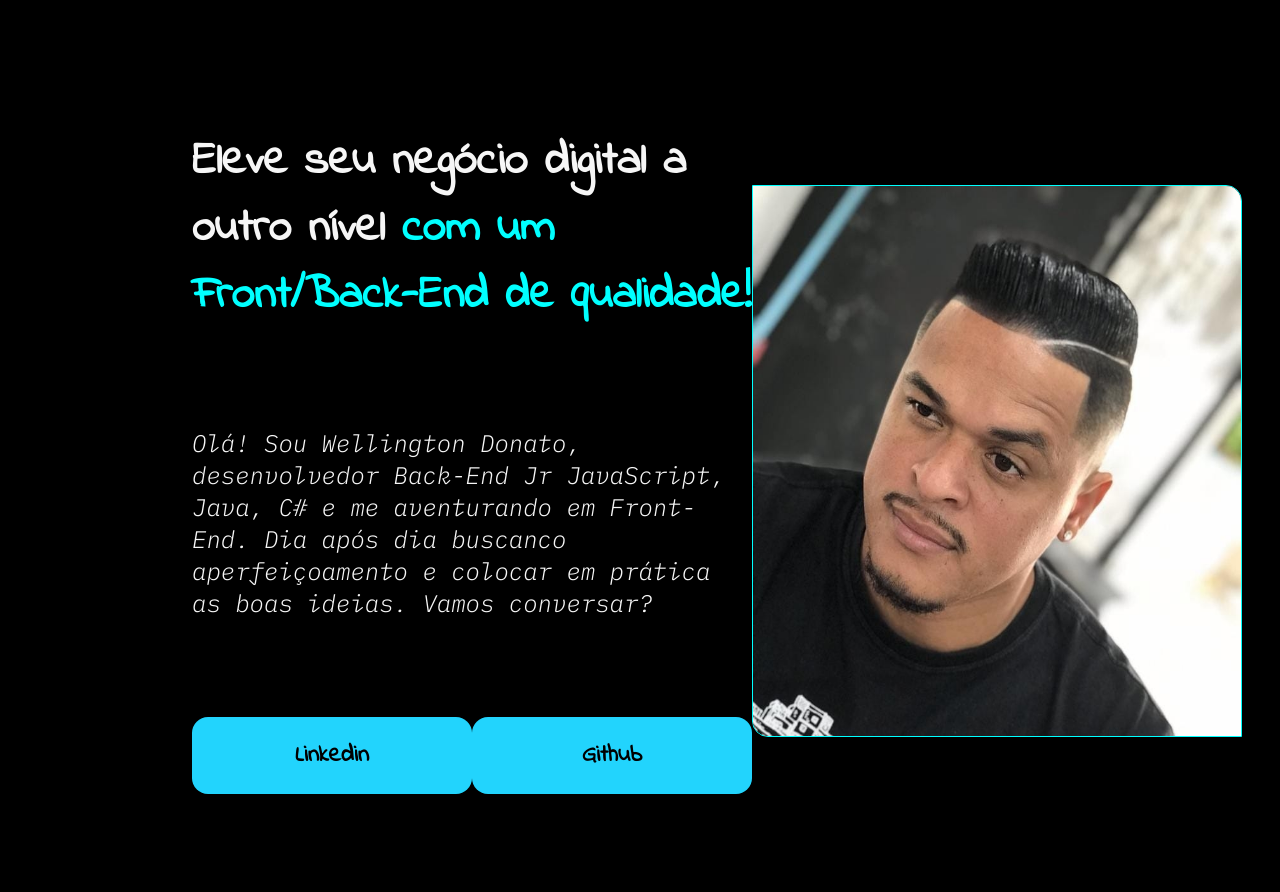
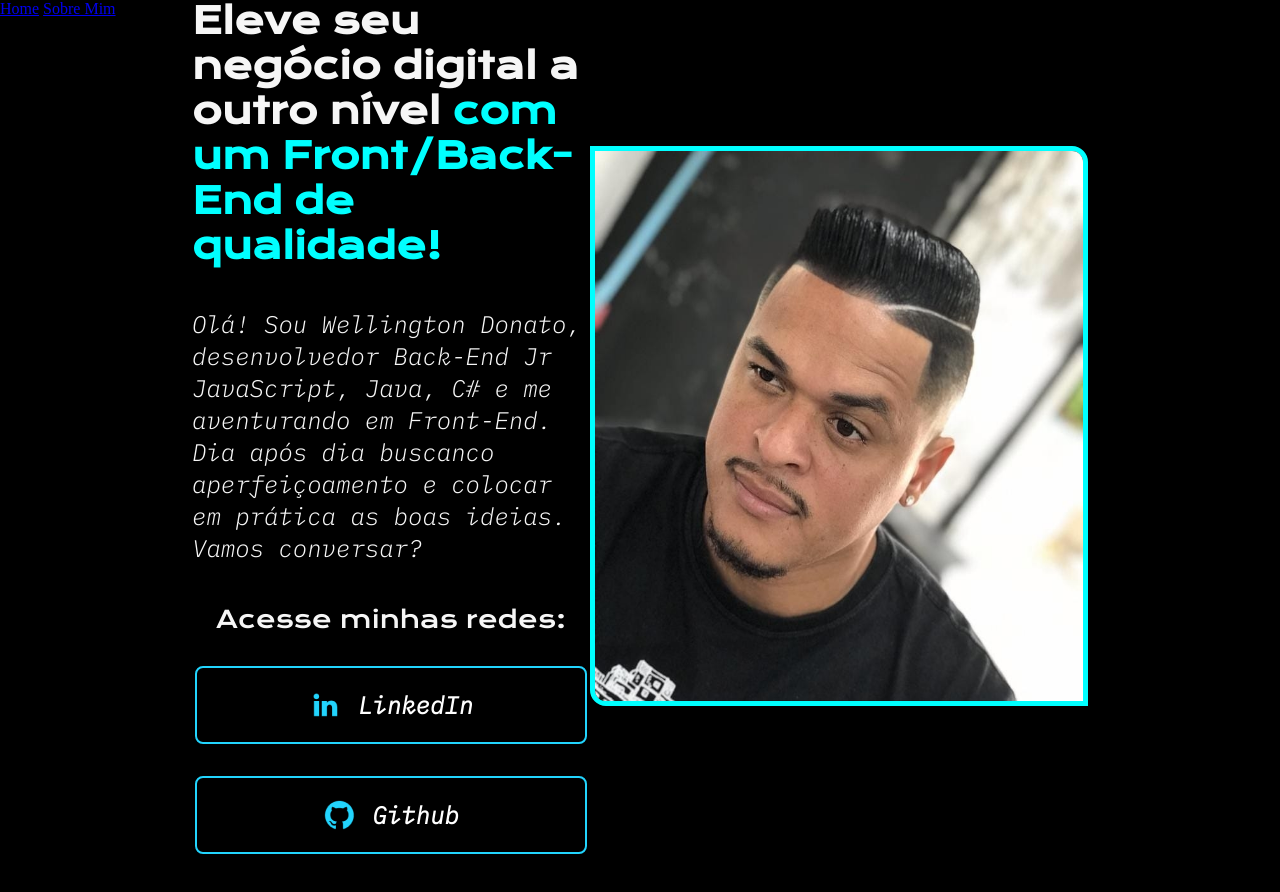
Before and after one commit to donatowr/Portif-lio_Alura, a plain HTML site: page index.html in a window 1280 px wide. After the commit the page ends 854 px from the top, so only its background shows below. Drawn offline with nearby package versions, Linux system fonts and the light colour scheme.

Commit message:
refatoração

```diff
--- a/index.html
+++ b/index.html
@@ -12,30 +12,45 @@
     <link rel="preconnect" href="https://fonts.googleapis.com">
     <link rel="preconnect" href="https://fonts.gstatic.com" crossorigin>
     <link href="https://fonts.googleapis.com/css2?family=Indie+Flower&display=swap" rel="stylesheet">
+    <link rel="preconnect" href="https://fonts.googleapis.com">
+    <link rel="preconnect" href="https://fonts.gstatic.com" crossorigin>
+    <link href="https://fonts.googleapis.com/css2?family=Krona+One&display=swap" rel="stylesheet">
     <title>Portifólio</title>
 </head>
 
 <body>
     <header>
-
+        <a href="index.html">Home</a>
+        <a href="Sobre.html">Sobre Mim</a>
     </header>
     <main class="apresentacao">
         <section class="apresentacao_conteudo">
-            <h1 class="apresentacao_titulo">Eleve seu negócio digital a outro nível <strong class="destaque-titulo"> com um Front/Back-End de
-                    qualidade!</strong></h1><br>
-            <p class="apresentacao_paragrafo">Olá! Sou Wellington Donato, desenvolvedor Back-End Jr JavaScript, Java, C# e me aventurando em Front-End.
-                Dia após dia buscanco aperfeiçoamento e colocar em prática as boas ideias. Vamos conversar?</p><br>
+
+            <h1 class="apresentacao_titulo">Eleve seu negócio digital a outro nível <strong class="destaque-titulo"> com
+                    um Front/Back-End de
+                    qualidade!</strong></h1>
+            <p class="apresentacao_paragrafo">Olá! Sou Wellington Donato, desenvolvedor Back-End Jr JavaScript, Java, C#
+                e me aventurando em Front-End.
+                Dia após dia buscanco aperfeiçoamento e colocar em prática as boas ideias. Vamos conversar?</p>
             <div class="apresentacao_links">
-     <a class="link" href="https://linkedin.com/in/dev-donato/">Linkedin</a>
-     <a class="link" href="https://github.com/donatowr">Github</a>
+                <h2 class="apresentacao_subtitulo">Acesse minhas redes:</h2>
+                <a class="link" href="https://linkedin.com/in/dev-donato/">
+                   <img src="./Assets-aula2-curso3-html-e-css-main/assets/linkedin.png" alt="" srcset="">
+                    LinkedIn
+                </a>
+                <a class="link" href="https://github.com/donatowr">
+                    <img src="./Assets-aula2-curso3-html-e-css-main/assets/github.png" alt="" srcset="">
+                    Github
+                </a>
             </div>
 
         </section>
 
-        <img src="perfil.jpg" alt="Foto mulher Programando" srcset="">
+        <img src="./Assets-aula2-curso3-html-e-css-main/perfil.jpg" alt="Foto Wellington Donato" srcset="" class="imagem_perfil">
 
 
     </main>
+
     <footer></footer>
 </body>
 
--- a/style.css
+++ b/style.css
@@ -11,8 +11,9 @@ body {
 }
 
 .apresentacao_titulo {
-font-size: 46px;
-font-family: 'Indie Flower', cursive;
+font-size: 36px;
+font-family: 'Krona One', sans-serif;
+
 
 
 
@@ -38,37 +39,60 @@ margin: 10% 15%;
 
 .apresentacao_conteudo {
     width: 615px;
-
+    height: 375px;
     display: flex;
+    justify-content: center;
     flex-direction: column;
     gap: 40px;
+
 }
 
 .apresentacao_links {
     display: flex;
     justify-content: space-between;
+    flex-direction: column;
+    align-items: center;
+    gap: 32px;
+}
+
+.apresentacao_subtitulo {
+    font-family: 'Krona One', sans-serif;
+    font-size: 24px;
+    font-weight: 400;
 }
 
 .link {
-    background-color: #22D4FD;
-    width: 280px;
+    background-color: black;
+    width: 388px;
     text-align: center;
     padding: 21px 0px;
     font-size: 24px;
     border-radius: 16px;
     text-decoration: none;
-    color: black;
-    font-family: 'Indie Flower', cursive;
+    color: white;
+    font-family: 'IBM Plex Mono', monospace;
     font-weight: 600;
+    border-radius: 8px;
+    border: 2px solid #22d4fd;
+    display: flex;
+   justify-content: center;
+   gap: 16px;
+}
+
+.link:hover {
+    background-color: #272727;
+    color: yellow;
 }
 
 
 
-img {
+
+
+.imagem_perfil{
     width: 488px;
     height: 550px;
     border-top-right-radius: 16px;
     border-bottom-left-radius: 16px;
-    border: aqua 1px solid;
+    border: aqua 5px solid;
 
 }
```
Also changed, not shown: Assets-aula2-curso3-html-e-css-main/Imagem.png (renamed from Imagem.png), Assets-aula2-curso3-html-e-css-main/assets/Imagem.png (added), Assets-aula2-curso3-html-e-css-main/assets/github.png (added), Assets-aula2-curso3-html-e-css-main/assets/instagram.png (added), Assets-aula2-curso3-html-e-css-main/assets/linkedin.png (added), Assets-aula2-curso3-html-e-css-main/assets/twitch.png (added), Assets-aula2-curso3-html-e-css-main/assets/twitter-novo.png (added), Assets-aula2-curso3-html-e-css-main/assets/twitter.png (added), Assets-aula2-curso3-html-e-css-main/perfil.jpg (renamed from perfil.jpg). Lines whose indentation alone changed are shown as unchanged.
